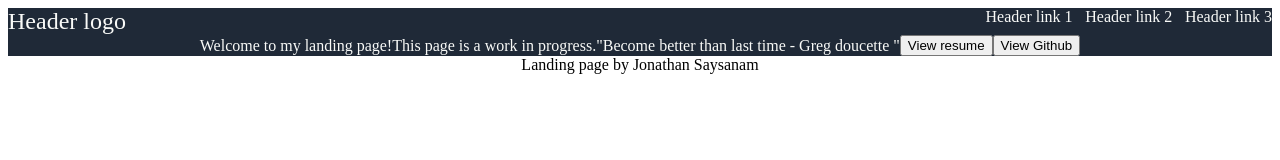
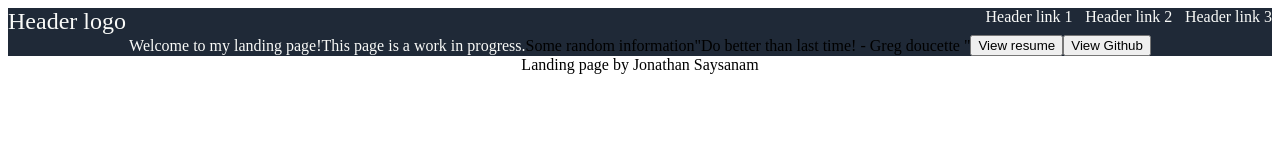
Before and after one commit to joenation526/Landing-Page, a plain HTML site: page index.html in a window 1280 px wide. Drawn offline with Linux system fonts and the light colour scheme.

Commit message:
updated header and moved rearranged elements

```diff
--- a/index.html
+++ b/index.html
@@ -19,8 +19,16 @@
 
     <div class = "flex1">Welcome to my landing page!</div>
     <div class = "flex1">This page is a work in progress.</div>
-    <div class = "flex1">"Become better than last time - Greg doucette "</div>
 
+
+    <!---image will go here-->
+
+    <div class = "flex2">Some random information</div>
+
+    <!---image for random info will go here-->
+
+
+    <div class = "flex3">"Do better than last time! - Greg doucette "</div>
     <button>View resume</button>
     <button>View Github</button>
 
--- a/style.css
+++ b/style.css
@@ -24,8 +24,24 @@
     background-color: #1F2937;
 }
 
+.webDescription{
+
+}
+
 .flex1{
     color: #f9faf8;
+}
+
+.flex2{
+
+}
+
+.flex3{
+
+}
+
+flex4{
+
 }
 
 .footer{
```
